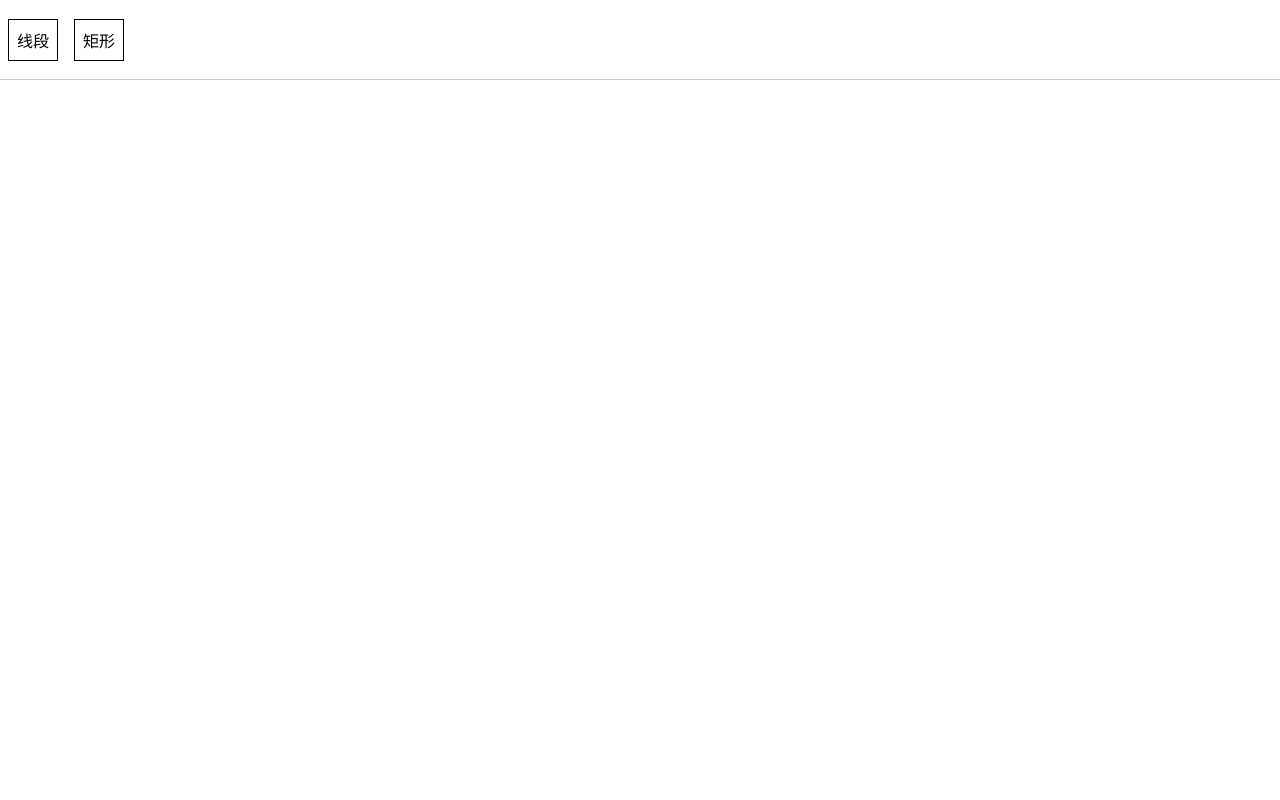
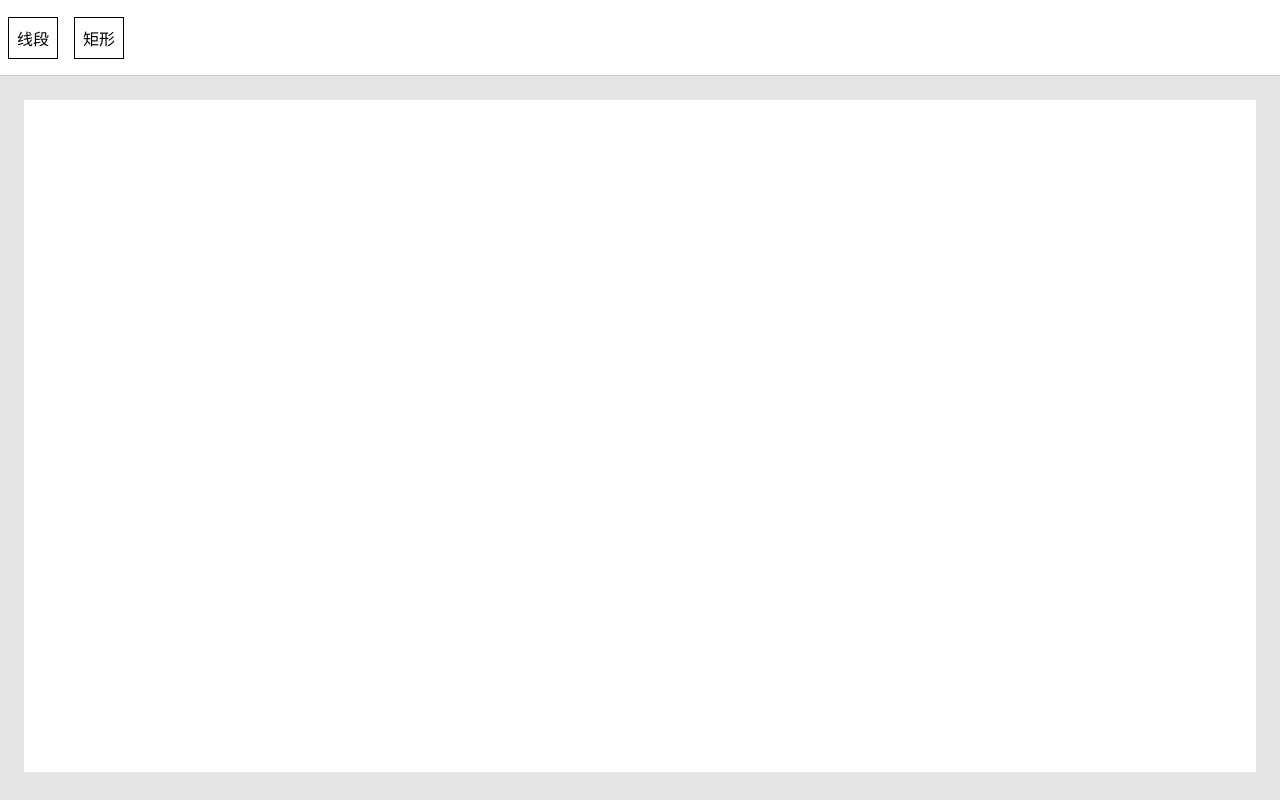
Before and after one commit to L1nJIayu/drawing-board, a website built with webpack: page src/public/index.html in a window 1280 px wide. Built offline with nearby package versions, Linux system fonts and the light colour scheme.

Commit message:
增加画布大小响应式控制

```diff
--- a/src/modules/DrawingBoard.ts
+++ b/src/modules/DrawingBoard.ts
@@ -20,8 +20,7 @@ class DrawingBoard {
         this.canvasDOM = document.querySelector('canvas')!
         this.ctx = this.canvasDOM.getContext('2d')!
 
-        this.canvasDOM.width = window.innerWidth
-        this.canvasDOM.height = window.innerHeight - 80
+        this.setCanvasSize()
 
         this.toolBar.init()
     }
@@ -70,7 +69,15 @@ class DrawingBoard {
         })
 
 
+        window.addEventListener('resize', () => {
+            this.setCanvasSize()
+        })
 
+
+    }
+    setCanvasSize() {
+        this.canvasDOM.width = window.innerWidth - (24 * 2)
+        this.canvasDOM.height = window.innerHeight - (80 + 24 * 2)
     }
 
     // 更新画板
--- a/src/public/index.html
+++ b/src/public/index.html
@@ -4,7 +4,7 @@
     <meta charset="UTF-8">
     <meta http-equiv="X-UA-Compatible" content="IE=edge">
     <meta name="viewport" content="width=device-width, initial-scale=1.0">
-    <title>Document</title>
+    <title>绘图工具</title>
 </head>
 <body>
     <div id="drawing-board">
@@ -14,7 +14,9 @@
                 <div class="tool-item" id="rect">矩形</div>
             </div>
         </div>
-        <canvas></canvas>
+        <div id="editor">
+            <canvas></canvas>
+        </div>
     </div>
 </body>
 </html>
--- a/src/style/index.scss
+++ b/src/style/index.scss
@@ -39,8 +39,15 @@ $tools-height: 80px;
         }
     }
 
-    canvas {
+    #editor {
         flex: auto;
-        width: 100%;
+        // width: 100%;
+        padding: 24px;
+        background-color: rgba(0, 0, 0, .1);
+
+        canvas {
+            background-color: white;
+        }
     }
+
 }
```
Also changed, not shown: README.md.
